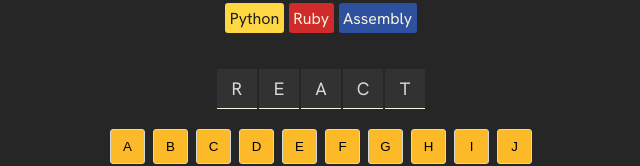
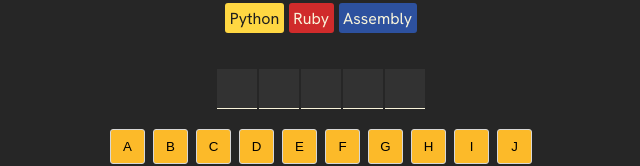
Before and after one commit to ceezign/Code-Extinct-react-, a React (Vite) app: page / in a window 1280 px wide. Shown: the part 268-434 px from the top of the page, without its empty margins (319-959 px from the left). Built offline with nearby package versions, Linux system fonts and the light colour scheme.

Commit message:
commit for guessedletter, correct and incorrect and number of wrong guessed and also render it on screen

```diff
--- a/package.json
+++ b/package.json
@@ -10,6 +10,7 @@
     "preview": "vite preview"
   },
   "dependencies": {
+    "clsx": "^2.1.1",
     "react": "^19.1.1",
     "react-dom": "^19.1.1"
   },
--- a/src/components/App.jsx
+++ b/src/components/App.jsx
@@ -1,13 +1,21 @@
 import { useState } from "react"
 import { languages } from "./languages"
+import clsx from "clsx";
 
 export default function App(){
 
+  // state values
   const [currentWord, setCurrentWord] = useState("react");
+  const [guessedLetters, setGuessedLetters] = useState([])
 
-  const [guessedLetters, setGuessedLetters] = useState([])
-  console.log(guessedLetters)
+  // derived values
+  const wrongGuessCount =
+    guessedLetters.filter(letter => !currentWord.includes(letter)).length
+  console.log(wrongGuessCount)
 
+
+
+  // static values
   const alphabet = "abcdefghijklmnopqrstuvwxyz"
 
   function addGuessedLetter(letter){
@@ -17,6 +25,7 @@
         [...prevLetters, letter]
     )
   }
+
 
 
   const languageElements = languages.map((lang) => (
@@ -30,14 +39,30 @@
   ))
 
   const letterElements =  currentWord.split("").map((letter, index) => (
-    <span key={index}>{letter.toUpperCase()}</span>
+    <span key={index}>{guessedLetters.includes(letter)  ?
+                      letter.toUpperCase() : " " }</span>
   ))
 
-  const keyboardAlphabets = alphabet.split("").map((letter) => (
-    <button key={letter}
-      onClick={() =>addGuessedLetter(letter)}
-    >{letter.toUpperCase()}</button>
-  ))
+
+
+  const keyboardAlphabets = alphabet.split("").map((letter) => {
+    const isGuessed = guessedLetters.includes(letter)
+    const isCorrect = isGuessed && currentWord.includes(letter)
+    const isWrong = isGuessed && !currentWord.includes(letter)
+    const className = clsx({
+      correct: isCorrect,
+      wrong: isWrong
+    })
+
+    console.log(className)
+    return (
+      <button
+        className={className}
+        key={letter}
+        onClick={() =>addGuessedLetter(letter)}
+      >{letter.toUpperCase()}</button>
+    )
+  })
 
 
 
--- a/src/index.css
+++ b/src/index.css
@@ -100,6 +100,14 @@
   border-radius: 3px;
 }
 
+section.keyboard > button.correct {
+  background-color: #10A95B;
+}
+
+section.keyboard > button.wrong {
+  background-color: #EC5D49;
+}
+
 button.new-game {
   background-color: #11B5E5;
   border: 1px solid #D7D7D7;
```
Also changed, not shown: 1 other file (tests, documents, lock files or other folders).
